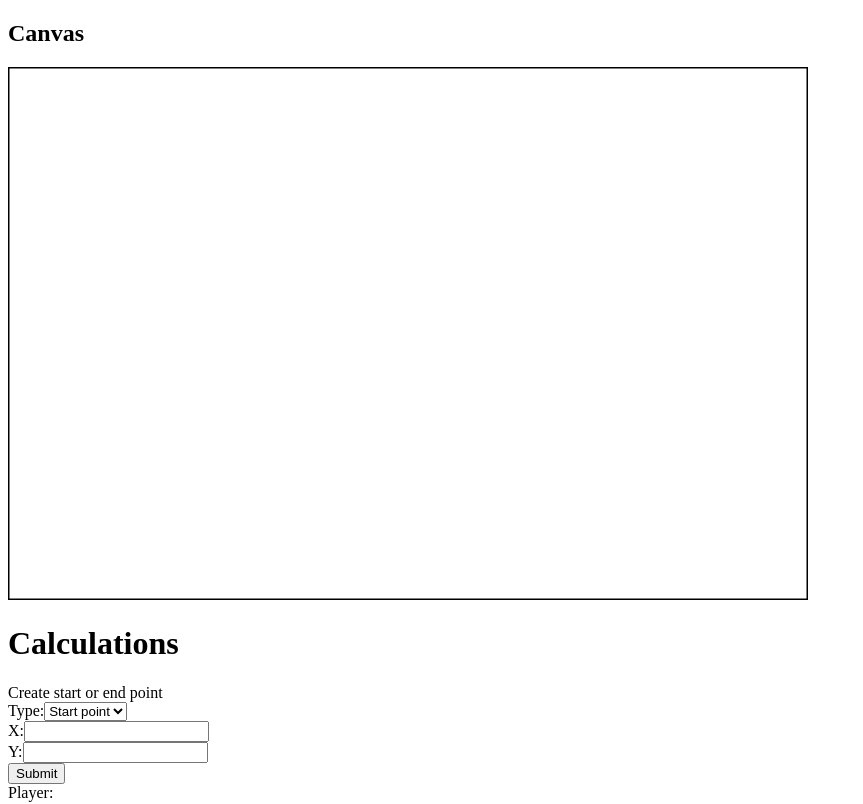
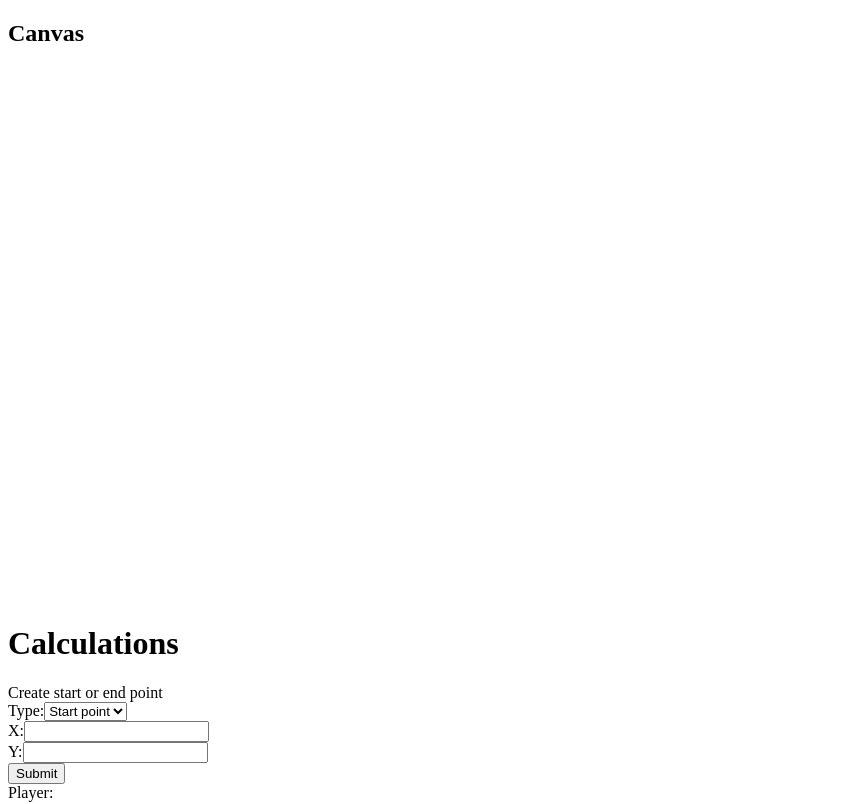
Before and after one commit to Alzu123/wow-route-planner, a React (Create React App) app: page / in a window 1280 px wide. Shown: the top 804 px of the page, without its empty margins (0-863 px from the left). Built offline with nearby package versions, Linux system fonts and the light colour scheme.

Commit message:
Fixed lines to work.

```diff
--- a/src/App.js
+++ b/src/App.js
@@ -8,6 +8,7 @@ import Teleports from './Components/Teleports'
 
 import {defaultTeleports} from './Data/TeleportDB.js'
 import {RouteToDestination} from './Components/Calculations/RouteToDestination'
+import WorldCoordinatesToCanvasCoordinates from './Components/Calculations/WorldCoordinatesToCanvasCoordinates'
 
 const App = () => {
   const [ startPoint, setStartPoint ] = useState({x: 63.4, y: 36.7})
@@ -52,13 +53,23 @@ const App = () => {
   // ==================================
   // CANVAS DRAWING FUNCTIONS
   // ==================================
-  const drawCanvasBorder = (context) => {
+  const drawCanvasEffects = (context) => {
     // Draw borders
     context.fillStyle = '#000000'
     context.beginPath();
     context.lineWidth = '3';
     context.rect(0, 0, context.canvas.width, context.canvas.height);
     context.stroke();
+
+    // Draw start and end positions
+    drawCanvasPoints(context, WorldCoordinatesToCanvasCoordinates(context.canvas, startPoint))
+    drawCanvasPoints(context, WorldCoordinatesToCanvasCoordinates(context.canvas, nodes[1].origin))
+    drawCanvasPoints(context, WorldCoordinatesToCanvasCoordinates(context.canvas, nodes[1].destination))
+    drawCanvasPoints(context, WorldCoordinatesToCanvasCoordinates(context.canvas, endPoint))
+
+    // Draw optimal route
+    drawCanvasLines(context, WorldCoordinatesToCanvasCoordinates(context.canvas, nodes[0].origin), WorldCoordinatesToCanvasCoordinates(context.canvas, nodes[1].origin))
+    drawCanvasLines(context, WorldCoordinatesToCanvasCoordinates(context.canvas, nodes[1].destination), WorldCoordinatesToCanvasCoordinates(context.canvas, endPoint))
   }
 
   const drawCanvasPoints = (context, location) => {
@@ -74,8 +85,9 @@ const App = () => {
   }
 
   const drawCanvasLines = (context, start, end) => {
+
     context.beginPath()
-    context.fillStyle = '#000000'
+    context.fillStyle = '#FFFFFF'
     context.lineWidth = "5"
     context.moveTo(start.x, start.y)
     context.lineTo(end.x, end.y)
@@ -85,7 +97,7 @@ const App = () => {
   return (
     <div>
       <h2>Canvas</h2>
-      <Canvas drawEffects={drawCanvasBorder} drawPoint={drawCanvasPoints} drawLine={drawCanvasLines}/>
+      <Canvas drawEffects={drawCanvasEffects} drawPoint={drawCanvasPoints} drawLine={drawCanvasLines}/>
 
       <h1>Calculations</h1>
       Create start or end point
--- /dev/null
+++ b/src/Components/Calculations/MouseCoordinatesToCanvasCoordinates.js
@@ -0,0 +1,10 @@
+export const MouseCoordinatesToCanvasCoordinates = ( canvas, coordinate ) => {
+  const rect = canvas.getBoundingClientRect()
+
+  return {
+    x: coordinate.x - rect.left,
+    y: coordinate.y - rect.top
+  }
+}
+
+export default MouseCoordinatesToCanvasCoordinates
--- /dev/null
+++ b/src/Components/Calculations/WorldCoordinatesToCanvasCoordinates.js
@@ -0,0 +1,10 @@
+export const WorldCoordinatesToCanvasCoordinates = ( canvas, coordinate ) => {
+  const rect = canvas.getBoundingClientRect()
+
+  return {
+    x: rect.width * coordinate.x / 100,
+    y: rect.height * coordinate.y / 100
+  }
+}
+
+export default WorldCoordinatesToCanvasCoordinates
--- a/src/Components/Canvas.js
+++ b/src/Components/Canvas.js
@@ -2,6 +2,8 @@ import React, { useState, useRef, useEffect } from 'react'
 
 import {RouteToDestination} from './Calculations/RouteToDestination'
 import {defaultTeleports} from './../Data/TeleportDB.js'
+import WorldCoordinatesToCanvasCoordinates from './Calculations/WorldCoordinatesToCanvasCoordinates'
+import MouseCoordinatesToCanvasCoordinates from './Calculations/MouseCoordinatesToCanvasCoordinates'
 
 const adjustToCanvas = (canvas, coordinate) => {
   const rect = canvas.getBoundingClientRect()
@@ -12,8 +14,7 @@ const adjustToCanvas = (canvas, coordinate) => {
 }
 
 
-
-const Canvas = ({ drawEffects, drawPoint, drawCanvasLines }) => {
+const Canvas = ({ drawEffects, drawPoint, drawLine }) => {
   const [coordinates, setCoordinates] = useState([])
   const [bgLoaded, setBgLoaded] = useState(false) // If this line is removed, the image won't load...
 
@@ -22,6 +23,7 @@ const Canvas = ({ drawEffects, drawPoint, drawCanvasLines }) => {
     const currentCoord = { x: event.clientX, y: event.clientY }
     setCoordinates([...coordinates, currentCoord])
   }
+
 
   const canvasRef = useRef(null)
 
@@ -41,14 +43,14 @@ const Canvas = ({ drawEffects, drawPoint, drawCanvasLines }) => {
       console.log("tring to draw image")
       console.log(canvasBg)
       context.drawImage(canvasBg, 0, 0);
+
+      drawEffects(context)
     }
 
-
-
-    drawEffects(context)
-    //drawCanvasLines(context, start, end)
-    coordinates.forEach((coordinate) => {drawPoint(context, adjustToCanvas(canvas, coordinate))})
-  }, [drawEffects, drawPoint, coordinates])
+    coordinates.forEach((coordinate) => {drawPoint(context, MouseCoordinatesToCanvasCoordinates(canvas, coordinate))})
+    console.log(coordinates)
+    console.log()
+  }, [drawEffects, drawPoint, drawLine, coordinates])
 
   return <canvas width="800" height="533" ref={canvasRef} onClick={handleCanvasClick}/>
 }
```
Also changed, not shown: src/Components/Calculations/CanvasCoordinatesToWorldCoordinates.js (added, +10 -0 lines), src/Components/FunctionButton.js (added, +14 -0 lines).
